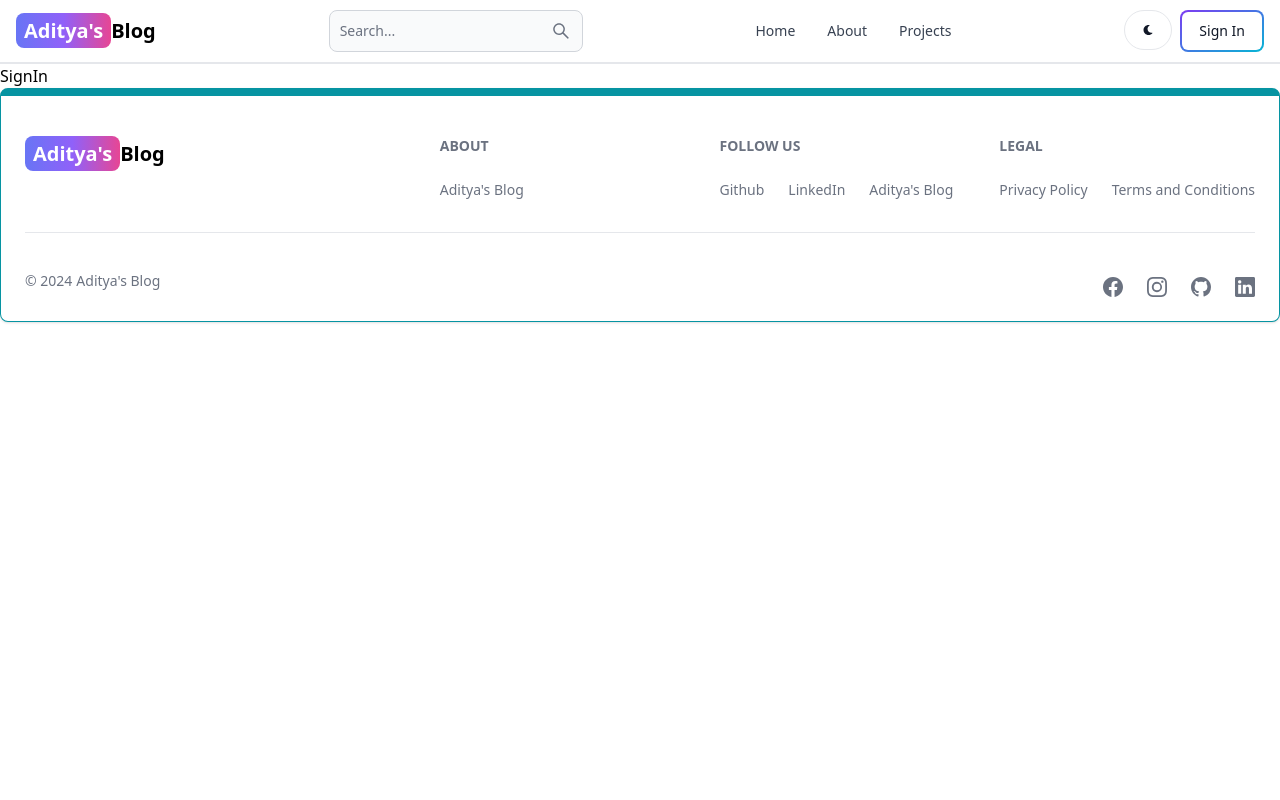
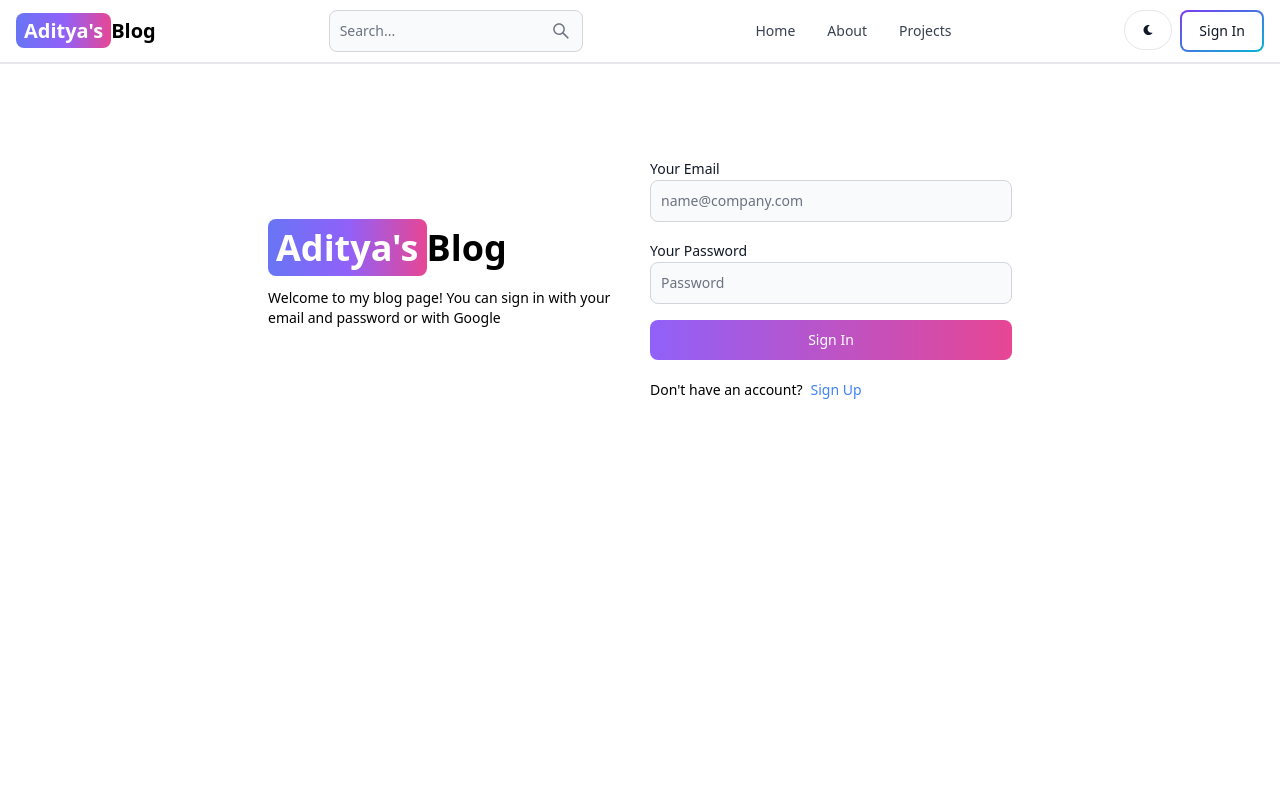
Before and after one commit to adimishra6003/mern-blog, a React (Vite) app in the folder client/: page /sign-in in a window 1280 px wide. Shown: the top 800 px of the page. Built offline with nearby package versions, Linux system fonts and the light colour scheme.

Commit message:
Completed signin page functionality

```diff
--- a/client/src/pages/SignIn.jsx
+++ b/client/src/pages/SignIn.jsx
@@ -1,5 +1,109 @@
-import React from "react";
+import { Alert, Button, Label, Spinner, TextInput } from "flowbite-react";
+import React, { useState } from "react";
+import { Link, useNavigate } from "react-router-dom";
 
 export default function SignIn() {
-  return <div>SignIn</div>;
+  const [formData, setFormData] = useState({});
+  const [errorMessage, setErrorMessage] = useState(null);
+  const [loading, setLoading] = useState(false);
+  const navigate = useNavigate();
+  const handleChange = (e) => {
+    setFormData({ ...formData, [e.target.id]: e.target.value.trim() });
+  };
+  const handleSubmit = async (e) => {
+    e.preventDefault();
+    if (!formData.email || !formData.password) {
+      return setErrorMessage("Please fill out all fields.");
+    }
+    try {
+      setLoading(true);
+      setErrorMessage(null);
+      const res = await fetch("/api/auth/signin", {
+        method: "POST",
+        headers: { "Content-Type": "application/json" },
+        body: JSON.stringify(formData),
+      });
+      const data = await res.json();
+      if (data.success === false) {
+        //Server side error
+        setLoading(false); //This is my edit
+        return setErrorMessage(data.message);
+      }
+      setLoading(false);
+      if (res.ok) {
+        navigate("/");
+      }
+    } catch (error) {
+      //Client side error
+      setErrorMessage(error.message);
+      setLoading(false);
+    }
+  };
+  return (
+    <div className="min-h-screen mt-20">
+      <div className="flex p-3 max-w-3xl mx-auto flex-col md:flex-row md:items-center gap-5">
+        {/*left*/}
+        <div className="flex-1">
+          <Link to="/" className="font-bold dark:text-white text-4xl">
+            <span className="px-2 py-1 bg-gradient-to-r from-indigo-500 via-purple-500 to-pink-500 rounded-lg text-white">
+              Aditya's
+            </span>
+            Blog
+          </Link>
+          <p className="text-sm mt-5">
+            Welcome to my blog page! You can sign in with your email and
+            password or with Google
+          </p>
+        </div>
+        {/*right*/}
+        <div className="flex-1">
+          <form className="flex flex-col gap-4" onSubmit={handleSubmit}>
+            <div>
+              <Label value="Your Email" />
+              <TextInput
+                type="email"
+                placeholder="name@company.com"
+                id="email"
+                onChange={handleChange}
+              />
+            </div>
+            <div>
+              <Label value="Your Password" />
+              <TextInput
+                type="password"
+                placeholder="Password"
+                id="password"
+                onChange={handleChange}
+              />
+            </div>
+            <Button
+              gradientDuoTone="purpleToPink"
+              type="submit"
+              disabled={loading}
+            >
+              {loading ? (
+                <>
+                  <Spinner size={"sm"} />
+                  <span className="pl-3">Loading...</span>
+                </>
+              ) : (
+                "Sign In"
+              )}
+            </Button>
+          </form>
+          <div className="flex gap-2 text-sm mt-5">
+            <span>Don't have an account?</span>
+            <Link to={"/sign-up"} className="text-blue-500">
+              Sign Up
+            </Link>
+          </div>
+          {errorMessage && (
+            <Alert className="mt-5" color={"failure"}>
+              {errorMessage}
+            </Alert>
+          )}
+        </div>
+      </div>
+    </div>
+  );
 }
--- a/client/src/pages/SignUp.jsx
+++ b/client/src/pages/SignUp.jsx
@@ -26,6 +26,7 @@
       const data = await res.json();
       if (data.success === false) {
         //Server side error
+        setLoading(false); //This is my edit
         return setErrorMessage(data.message);
       }
       setLoading(false);
@@ -49,7 +50,10 @@
             </span>
             Blog
           </Link>
-          <p className="text-sm mt-5">Welcome to my blog page!</p>
+          <p className="text-sm mt-5">
+            Welcome to my blog page! You can sign up with your credentials or
+            with Google
+          </p>
         </div>
         {/*right*/}
         <div className="flex-1">
```
